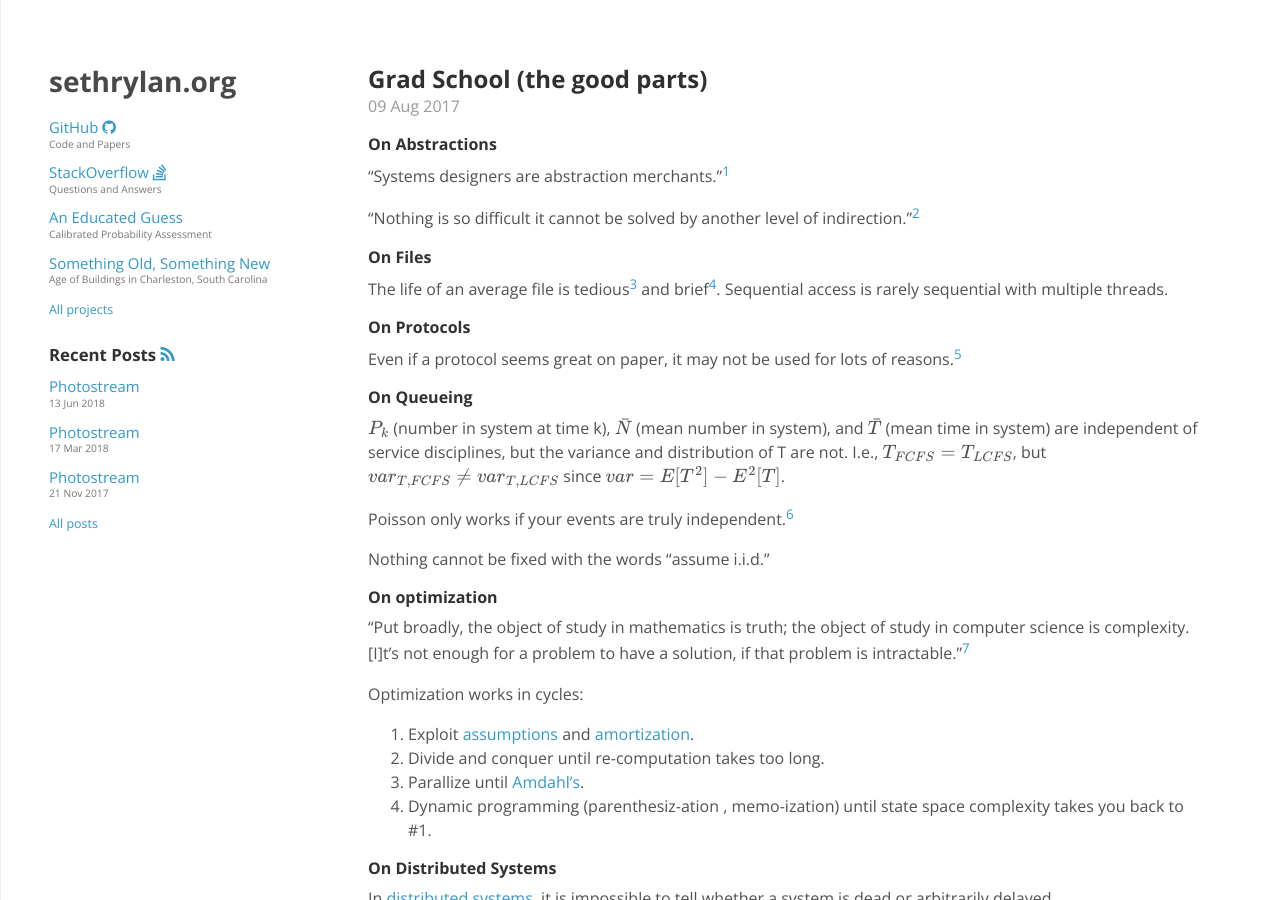
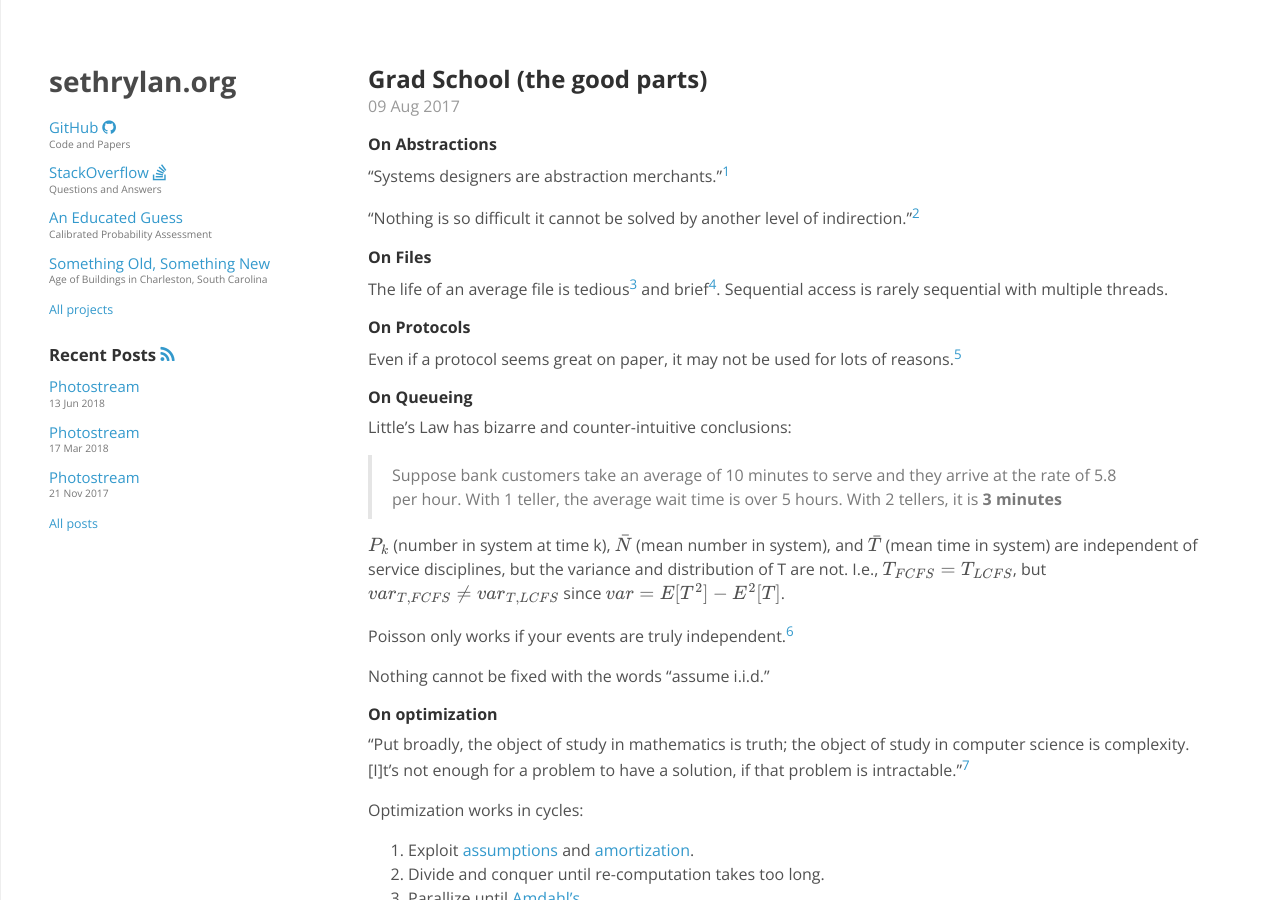
Before and after one commit to sethrylan/sethrylan.github.io, a Jekyll site: the page built from _posts/2017-08-09-notes-from-school.md, in a window 1280 px wide and 900 px high. Built offline with Jekyll 4.4.1, drawn with Linux system fonts in a browser that asks for light colours; nearby versions of some CDN libraries; formulas are drawn with MathJax 3.

Commit message:
Add example.

```diff
--- a/_posts/2017-08-09-notes-from-school.md
+++ b/_posts/2017-08-09-notes-from-school.md
@@ -15,6 +15,11 @@ The life of an average file is tedious[^notafile] and brief[^tediousandbrief]. S
 Even if a protocol seems great on paper, it may not be used for lots of reasons.[^csma]
 
 ##### On Queueing
+
+Little's Law has bizarre and counter-intuitive conclusions:
+
+> Suppose bank customers take an average of 10 minutes to serve and they arrive at the rate of 5.8 per hour. With 1 teller, the average wait time is over 5 hours. With 2 tellers, it is <b>3 minutes</b>
+
 $P_k$ (number in system at time k), $\bar{N}$ (mean number in system), and $\bar{T}$ (mean time in system) are independent of service disciplines, but the variance and distribution of T are not. I.e., $T_{FCFS} = T_{LCFS}$, but $var_{T,FCFS} \neq var_{T,LCFS}$ since $var = E[T^2] - E^2[T]$.
 
 Poisson only works if your events are truly independent.[^poisson]
```
